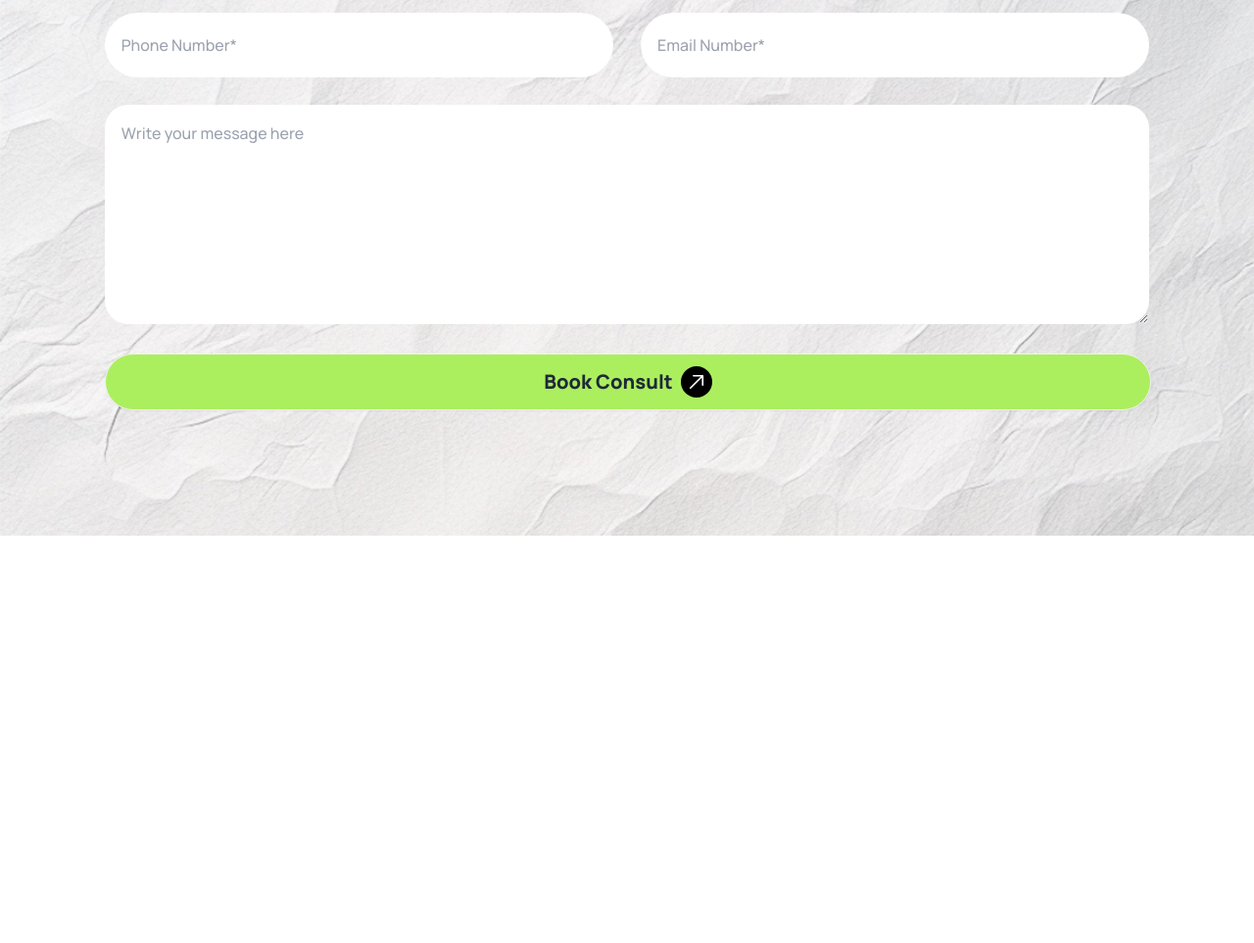
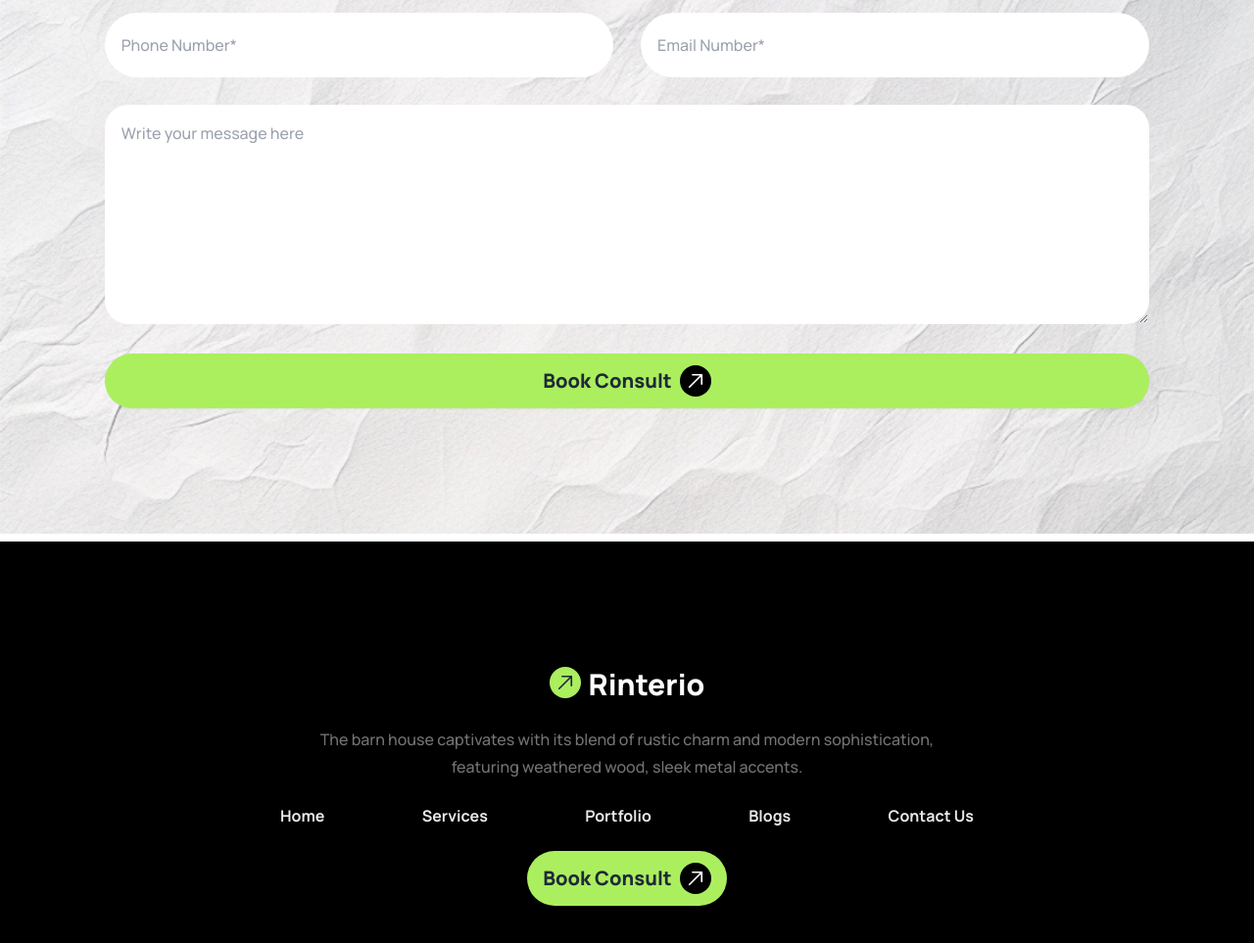
Before and after one commit to ComputerKnowledge/Assignment-3, a plain HTML site: page index.html in a window 1280 px wide. Shown: the part 3477-4440 px from the top of the page at 98% size. Before the commit the page ends 4032 px from the top, so only its background shows below. Drawn offline with nearby package versions, Linux system fonts and the light colour scheme.

Commit message:
footer section done without padding margin set up

```diff
--- a/index.html
+++ b/index.html
@@ -41,6 +41,7 @@
               t1: "rgba(115, 115, 115, 1)",
               t2: "rgba(73,73,73, 1)",
               black1: "rgba(33,33,33,1)",
+              white1: "rgba(233, 233, 233, 1)",
             },
             fontFamily: {
               manrope: "Manrope",
@@ -775,7 +776,7 @@
             </div>
           </form>
           <button
-            class="btn btn-block rounded-full p-0 py-1 mt-6 box-content bg-primary"
+            class="btn btn-block rounded-full p-0 py-1 mt-6 box-content bg-primary border-0"
           >
             <div class="text-xl font-extrabold">Book Consult</div>
             <div
@@ -802,6 +803,68 @@
       <div class="w-full h-2 bg-white"></div>
     </main>
     <!-- FOOTER SECTION -->
-    <footer></footer>
+    <footer class="bg-black py-32">
+      <div class="text-center space-y-6 w-11/12 lg:w-10/12 mx-auto">
+        <div class="flex justify-center gap-2">
+          <div
+            class="flex justify-center items-center rounded-full h-[2rem] min-h-[2rem] w-[2rem] bg-primary"
+          >
+            <svg
+              xmlns="http://www.w3.org/2000/svg"
+              fill="none"
+              viewBox="0 0 24 24"
+              stroke-width="2"
+              stroke="currentColor"
+              class="size-5 text-balc1"
+            >
+              <path
+                stroke-linecap="round"
+                stroke-linejoin="round"
+                d="m4.5 19.5 15-15m0 0H8.25m11.25 0v11.25"
+              />
+            </svg>
+          </div>
+          <div class="text-white text-3xl font-extrabold">Rinterio</div>
+        </div>
+        <p
+          class="text-base font-medium max-w-screen-sm mx-auto text-t1 leading-7"
+        >
+          The barn house captivates with its blend of rustic charm and modern
+          sophistication, featuring weathered wood, sleek metal accents.
+        </p>
+        <div
+          class="text-white1 font-bold flex flex-col sm:flex-row justify-evenly gap-6 sm:gap-0 lg:px-20"
+        >
+          <a href="">Home</a>
+          <a href="">Services</a>
+          <a href="">Portfolio</a>
+          <a href="">Blogs</a>
+          <a href="">Contact Us</a>
+        </div>
+        <button
+          class="btn w-full sm:w-auto sm:px-4 rounded-full p-0 py-1 mt-6 sm:box-content bg-primary border-0 hover:bg-green-400"
+        >
+          <div class="text-xl font-extrabold">Book Consult</div>
+          <div
+            class="flex justify-center items-center rounded-full h-[2rem] min-h-[2rem] w-[2rem] bg-black"
+          >
+            <svg
+              xmlns="http://www.w3.org/2000/svg"
+              fill="none"
+              viewBox="0 0 24 24"
+              stroke-width="2"
+              stroke="currentColor"
+              class="size-5 text-white"
+            >
+              <path
+                stroke-linecap="round"
+                stroke-linejoin="round"
+                d="m4.5 19.5 15-15m0 0H8.25m11.25 0v11.25"
+              />
+            </svg>
+          </div>
+        </button>
+      </div>
+    </footer>
   </body>
 </html>
```
